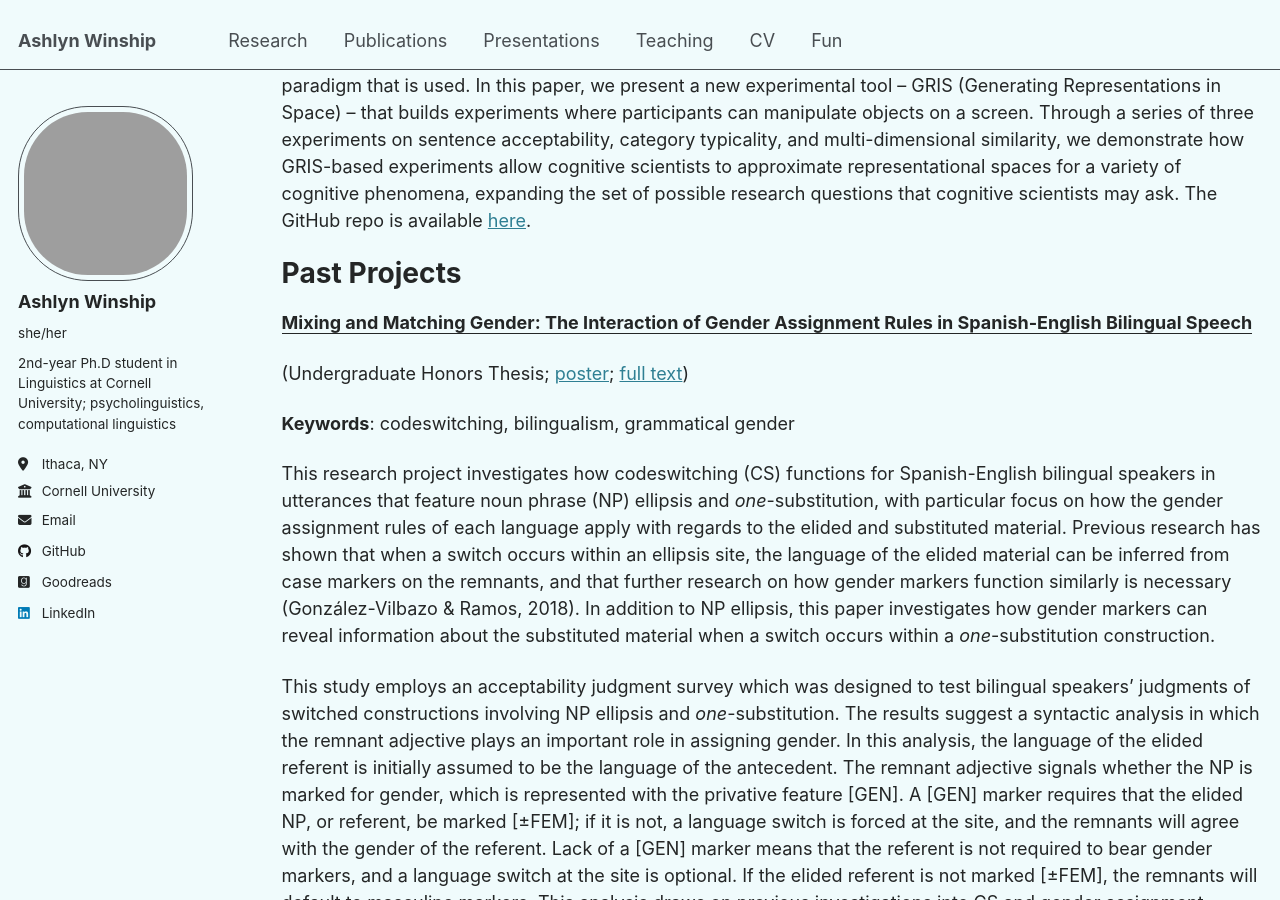
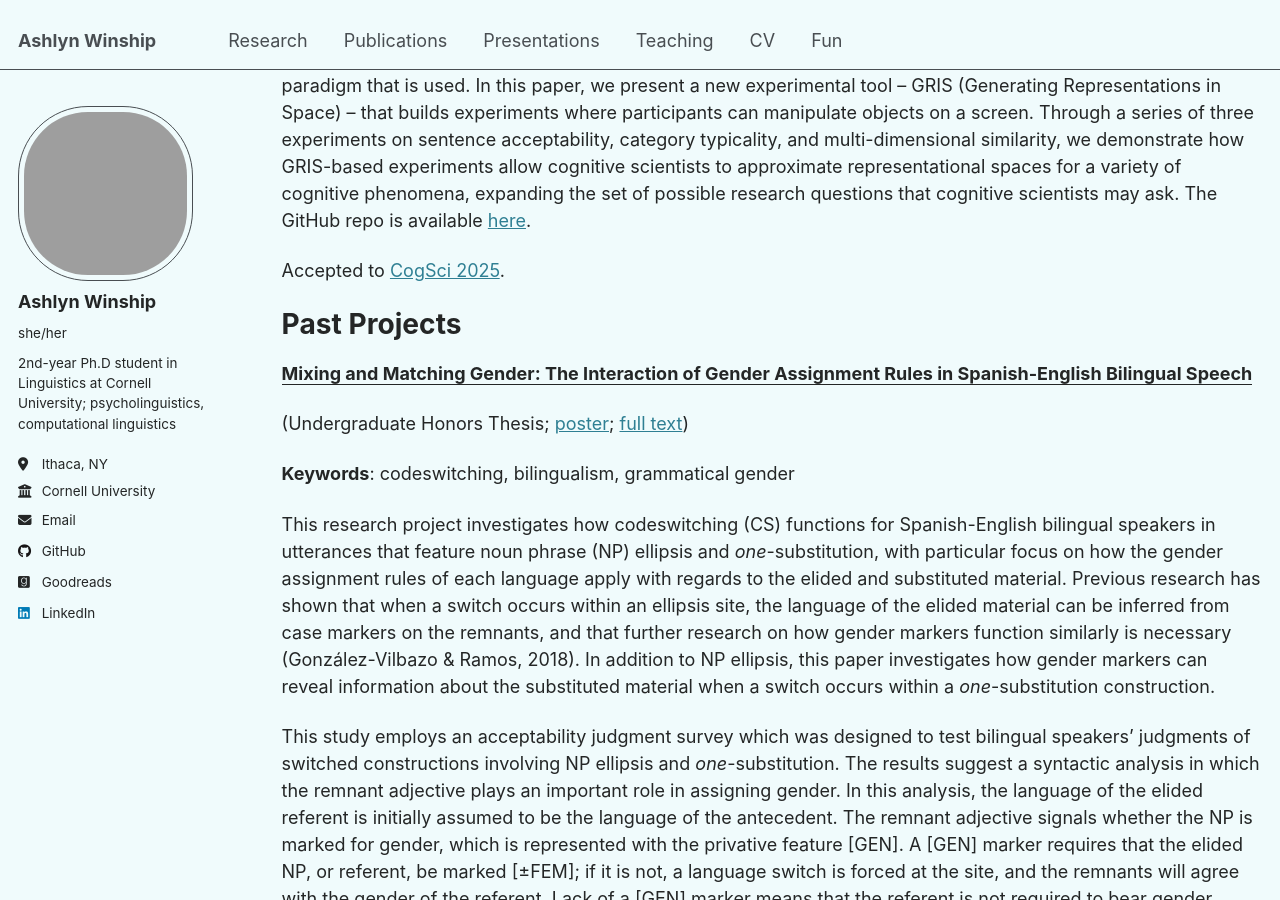
Before and after one commit to ashlynwinship/ashlynwinship.github.io, a Jekyll site: the page built from _pages/research.md, in a window 1280 px wide and 900 px high, scrolled down 1296 px. Built offline with Jekyll 4.4.1, drawn with Linux system fonts in a browser that asks for light colours; grey boxes are pictures that could not be loaded.

Commit message:
Update research.md

```diff
--- a/_pages/research.md
+++ b/_pages/research.md
@@ -34,6 +34,8 @@ This work is part of my ongoing research for my qualifying paper, which will be
 
 When conducting experimental research, the research questions are often inherently linked (and limited) to the paradigm that is used. In this paper, we present a new experimental tool -- GRIS (Generating Representations in Space) -- that builds experiments where participants can manipulate objects on a screen. Through a series of three experiments on sentence acceptability, category typicality, and multi-dimensional similarity, we demonstrate how GRIS-based experiments allow cognitive scientists to approximate representational spaces for a variety of cognitive phenomena, expanding the set of possible research questions that cognitive scientists may ask. The GitHub repo is available <a target="_blank" rel="noopener" href="https://github.com/johnstarr-ling/gris-toolkit">here</a>.
 
+Accepted to <a target="_blank" rel="noopener" href = "https://cognitivesciencesociety.org/cogsci-2025/">CogSci 2025</a>.
+
 # Past Projects
 
 <b><ins>Mixing and Matching Gender: The Interaction of Gender Assignment Rules in Spanish-English Bilingual Speech</ins></b>
```
